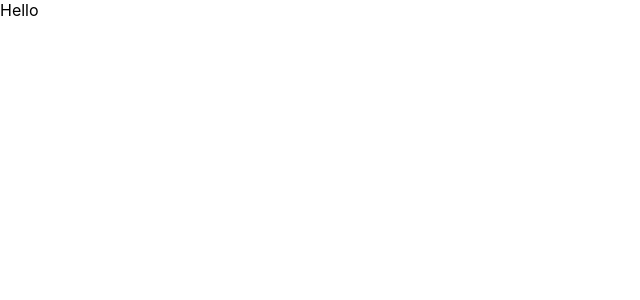
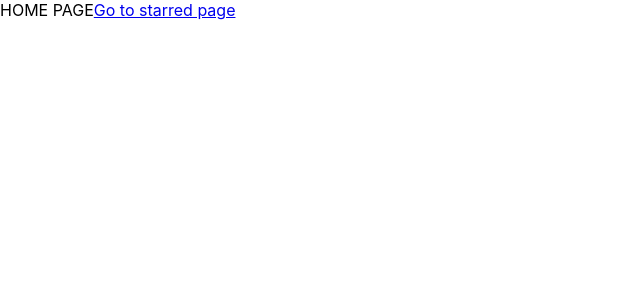
Before and after one commit to abhay9013/BoxOffice, a React (Create React App) app: page / in a window 1280 px wide. Shown: the top 300 px of the page, without its empty margins (0-640 px from the left). Built offline with nearby package versions, Linux system fonts and the light colour scheme.

Commit message:
router basics

```diff
--- a/package.json
+++ b/package.json
@@ -5,6 +5,7 @@
   "dependencies": {
     "react": "^18.2.0",
     "react-dom": "^18.2.0",
+    "react-router-dom": "^6.16.0",
     "react-scripts": "5.0.1",
     "web-vitals": "^2.1.4",
     "workbox-background-sync": "^6.6.0",
--- a/src/App.jsx
+++ b/src/App.jsx
@@ -1,7 +1,16 @@
+import { BrowserRouter, Route, Routes } from 'react-router-dom';
+import Home from './pages/Home';
+import Starred from './pages/Starred';
+
 function App() {
   return (
-    <div>Hello
-    </div>
+    <BrowserRouter>
+      <Routes>
+        <Route path="/" element={<Home />} />
+        <Route path="/starred" element={<Starred />} />
+        <Route path="*" element={<div>NOT FOUND</div>} />
+      </Routes>
+    </BrowserRouter>
   );
 }
 
--- /dev/null
+++ b/src/pages/Home.jsx
@@ -0,0 +1,12 @@
+import { Link } from 'react-router-dom';
+
+const Home = () => {
+  return (
+    <div>
+      HOME PAGE
+      <Link to="/starred">Go to starred page</Link>
+    </div>
+  );
+};
+
+export default Home;
--- /dev/null
+++ b/src/pages/Starred.jsx
@@ -0,0 +1,4 @@
+const Starred = () => {
+  return <div>Starred page</div>;
+};
+export default Starred;
```
Also changed, not shown: 1 other file (tests, documents, lock files or other folders).
